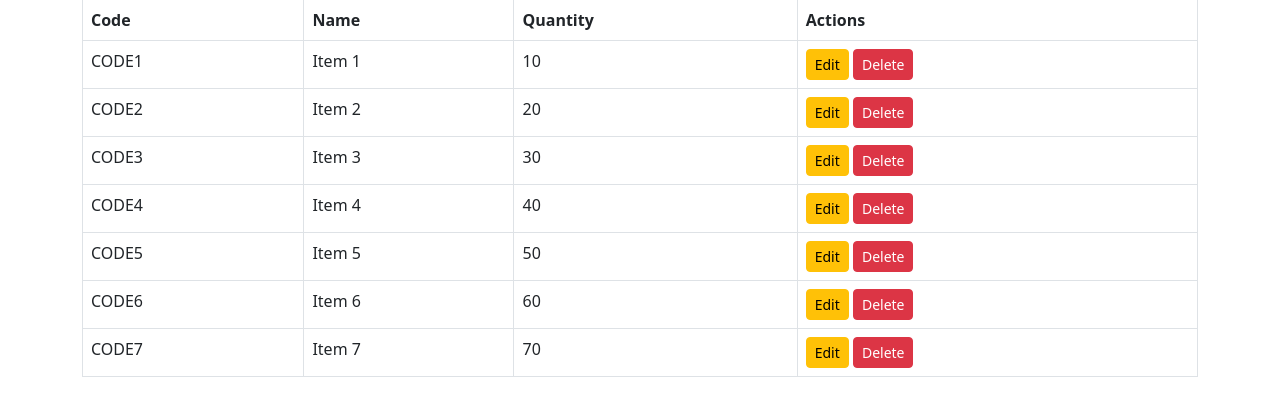
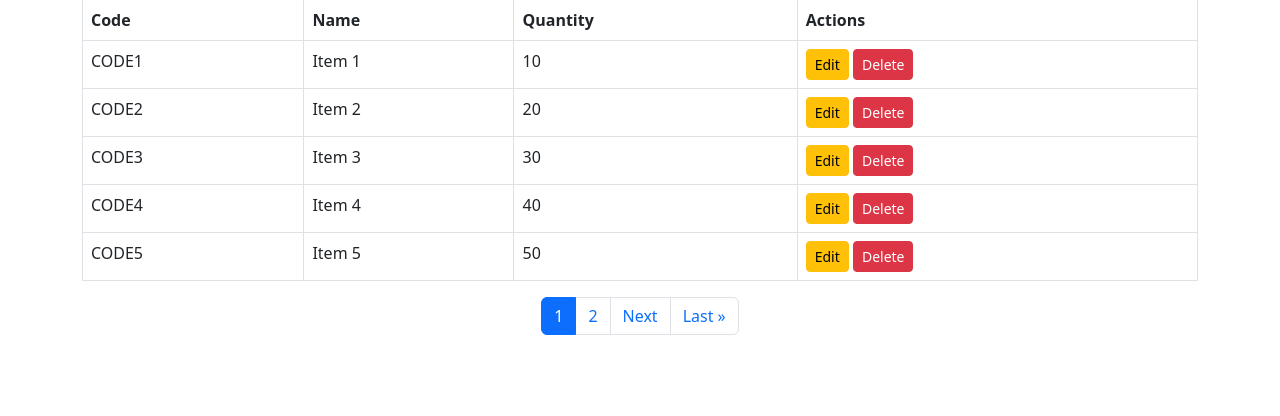
Before and after one commit to Kissooo/Kissooo, a Django app: page / in a window 1280 px wide. Shown: the part 135-551 px from the top of the page. Run offline with Django 4.2, Linux system fonts and the light colour scheme; data comes from the database, SQL or seed files in the repository; both versions use the stored data as it was after the commit.

Commit message:
Feat: Add Pagination to Item List
This commit adds pagination to the inventory item list page.

- The item list view now uses Django's Paginator class to display 5 items per page.
- The item list template has been updated with pagination controls (First, Previous, Next, Last, and page numbers).
- The pagination controls are fully integrated with the search functionality, ensuring that search queries are preserved when navigating between pages of results.

```diff
--- a/inventory_app/templates/item_list.html
+++ b/inventory_app/templates/item_list.html
@@ -29,7 +29,7 @@
             </tr>
         </thead>
         <tbody>
-            {% for item in items %}
+            {% for item in page_obj %}
                 <tr>
                     <td>{{ item.code }}</td>
                     <td>{{ item.name }}</td>
@@ -45,4 +45,28 @@
             {% endfor %}
         </tbody>
     </table>
+
+    {% if page_obj.has_other_pages %}
+        <nav aria-label="Page navigation">
+            <ul class="pagination justify-content-center">
+                {% if page_obj.has_previous %}
+                    <li class="page-item"><a class="page-link" href="?page=1{% if query %}&q={{ query }}{% endif %}">&laquo; First</a></li>
+                    <li class="page-item"><a class="page-link" href="?page={{ page_obj.previous_page_number }}{% if query %}&q={{ query }}{% endif %}">Previous</a></li>
+                {% endif %}
+
+                {% for i in page_obj.paginator.page_range %}
+                    {% if page_obj.number == i %}
+                        <li class="page-item active" aria-current="page"><span class="page-link">{{ i }}</span></li>
+                    {% else %}
+                        <li class="page-item"><a class="page-link" href="?page={{ i }}{% if query %}&q={{ query }}{% endif %}">{{ i }}</a></li>
+                    {% endif %}
+                {% endfor %}
+
+                {% if page_obj.has_next %}
+                    <li class="page-item"><a class="page-link" href="?page={{ page_obj.next_page_number }}{% if query %}&q={{ query }}{% endif %}">Next</a></li>
+                    <li class="page-item"><a class="page-link" href="?page={{ page_obj.paginator.num_pages }}{% if query %}&q={{ query }}{% endif %}">Last &raquo;</a></li>
+                {% endif %}
+            </ul>
+        </nav>
+    {% endif %}
 {% endblock %}
--- a/inventory_app/views.py
+++ b/inventory_app/views.py
@@ -2,15 +2,22 @@ from django.shortcuts import render, get_object_or_404, redirect
 from .models import Item
 from .forms import ItemForm
 from django.db.models import Q
+from django.core.paginator import Paginator
 
 def item_list(request):
     query = request.GET.get('q')
-    items = Item.objects.all()
+    items_list = Item.objects.all().order_by('name')
+
     if query:
-        items = items.filter(
+        items_list = items_list.filter(
             Q(code__icontains=query) | Q(name__icontains=query)
         )
-    return render(request, 'item_list.html', {'items': items, 'query': query})
+
+    paginator = Paginator(items_list, 5) # Show 5 items per page.
+    page_number = request.GET.get('page')
+    page_obj = paginator.get_page(page_number)
+
+    return render(request, 'item_list.html', {'page_obj': page_obj, 'query': query})
 
 def item_create(request):
     if request.method == 'POST':
```
Also changed, not shown: db.sqlite3.
